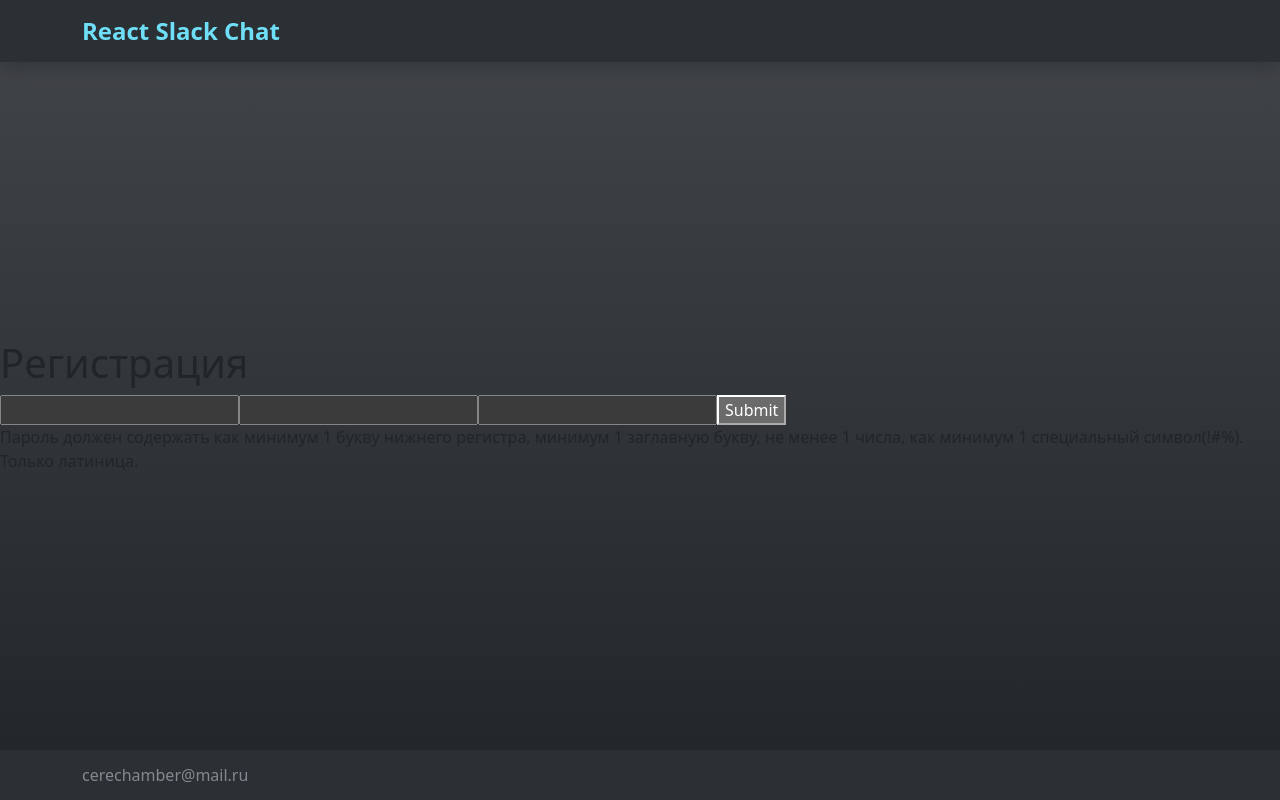
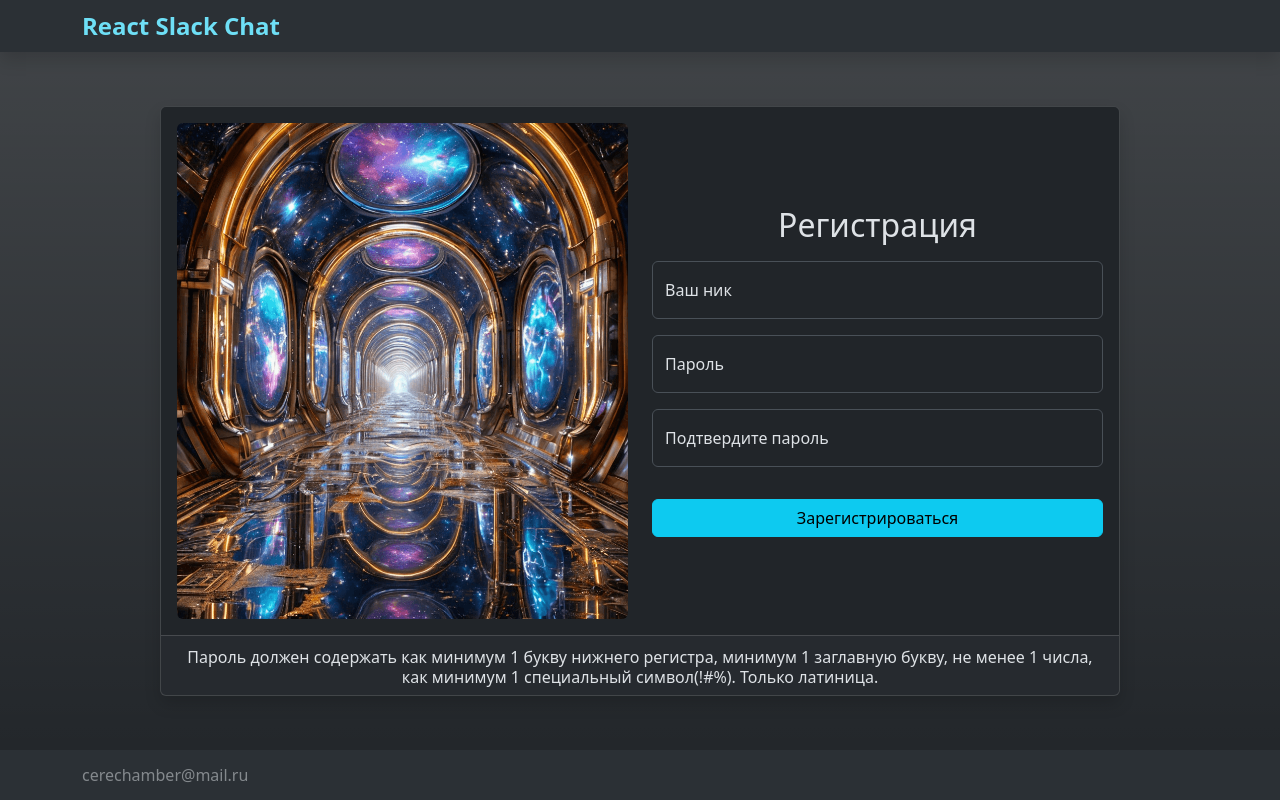
Before and after one commit to Cerechamber/js-react-developer-project-12, a React (Vite) app in the folder frontend/: page /reg in a window 1280 px wide. Built offline with nearby package versions, Linux system fonts and the light colour scheme.

Commit message:
formik + yup + bootstrap

```diff
--- a/frontend/src/App.css
+++ b/frontend/src/App.css
@@ -1,4 +1,6 @@
-body, html, #root {
+body,
+html,
+#root {
   height: 100%;
 }
 
--- a/frontend/src/components/Layout.jsx
+++ b/frontend/src/components/Layout.jsx
@@ -1,42 +1,54 @@
-import { Outlet } from "react-router-dom";
+import { Outlet, Link } from "react-router-dom";
 import { useSelector } from "react-redux";
-import { Container, Navbar, Button } from 'react-bootstrap';
+import { Container, Navbar, Button } from "react-bootstrap";
 const Layout = ({ dispatch, setUser, navigate }) => {
-    const { token } = useSelector(state => state.authReducer);
+  const { token } = useSelector((state) => state.authReducer);
   const getOut = () => {
-        localStorage.removeItem('userToken');
-        localStorage.removeItem('userName');
+    localStorage.removeItem("userToken");
+    localStorage.removeItem("userName");
     dispatch(setUser({}));
-        navigate('/login', {replace: true});
-    }
+    navigate("/login", { replace: true });
+  };
   return (
-    <div className="d-flex flex-column justify-content-between h-100 chat bg-dark bg-gradient" data-bs-theme="dark">
+    <div
+      className="d-flex flex-column justify-content-between h-100 chat bg-dark bg-gradient"
+      data-bs-theme="dark"
+    >
       <header className="header">
-
         <Navbar className="bg-body-tertiary shadow">
           <Container>
-            <Navbar.Brand href="/" className="text-info-emphasis fs-4 fw-semibold">React Slack Chat</Navbar.Brand>
-            { token ? <Button variant="outline-info" onClick={() => getOut()}>Выйти</Button> : null }
+            <Link
+              to="/"
+              className="text-info-emphasis fs-4 fw-semibold text-decoration-none"
+            >
+              React Slack Chat
+            </Link>
 
+            {token ? (
+              <Button variant="outline-info" onClick={() => getOut()}>
+                Выйти
+              </Button>
+            ) : null}
           </Container>
         </Navbar>
-
       </header>
 
       <Outlet />
 
-
       <footer className="footer">
-
         <Navbar className="bg-body-tertiary">
           <Container>
-            <Navbar.Brand href="mailto:cerechamber@mail.ru" className="fs-6 text-body-tertiary">cerechamber@mail.ru</Navbar.Brand>
+            <Navbar.Brand
+              href="mailto:cerechamber@mail.ru"
+              className="fs-6 text-body-tertiary"
+            >
+              cerechamber@mail.ru
+            </Navbar.Brand>
           </Container>
         </Navbar>
-
       </footer>
     </div>
-    )
-}
+  );
+};
 
 export default Layout;
--- a/frontend/src/components/Login.jsx
+++ b/frontend/src/components/Login.jsx
@@ -1,8 +1,18 @@
 import { useState } from "react";
-import { useFormik } from 'formik';
+import { useFormik } from "formik";
 import axios from "axios";
-import tunnel from '../assets/tunnel.png';
-import { Button, Row, Col, Container, Card, Form, Alert, FloatingLabel } from 'react-bootstrap';
+import { Link } from "react-router-dom";
+import tunnel from "../assets/tunnel.png";
+import {
+  Button,
+  Row,
+  Col,
+  Container,
+  Card,
+  Form,
+  Alert,
+  FloatingLabel,
+} from "react-bootstrap";
 
 const Login = ({ dispatch, setUser, navigate }) => {
   const [error, setError] = useState(false);
@@ -20,9 +30,9 @@ const Login = ({ dispatch, setUser, navigate }) => {
         .then(({ data }) => {
           setError(false);
           dispatch(setUser(data));
-          localStorage.setItem('userToken', data.token);
-          localStorage.setItem('userName', data.username);
-          navigate('/', { replace: false });
+          localStorage.setItem("userToken", data.token);
+          localStorage.setItem("userName", data.username);
+          navigate("/", { replace: false });
         })
         .catch(function (err) {
           if (err.status === 401) {
@@ -40,22 +50,31 @@ const Login = ({ dispatch, setUser, navigate }) => {
               <Card.Body>
                 <Row>
                   <Col md={6}>
-                    <Card.Img variant="top" className="auth__img object-fit-cover rounded" src={tunnel} />
+                    <Card.Img
+                      variant="top"
+                      className="auth__img object-fit-cover rounded"
+                      src={tunnel}
+                    />
                   </Col>
                   <Col md={6}>
                     <Row className="flex-column justify-content-center h-100">
-                    <Card.Title className="fs-2 text-center mb-3">Войти</Card.Title>
+                      <Card.Title className="fs-2 text-center mb-3">
+                        Войти
+                      </Card.Title>
                       <Form onSubmit={formik.handleSubmit}>
-
                         <FloatingLabel
                           controlId="nickAuth"
                           label="Ваш ник"
                           className="mb-3"
                         >
-                        <Form.Control type="text" name="nick"
-                           required placeholder="Ваш ник"
+                          <Form.Control
+                            type="text"
+                            name="nick"
+                            required
+                            placeholder="Ваш ник"
                             onChange={formik.handleChange}
-                           value={formik.values.nick} />
+                            value={formik.values.nick}
+                          />
                         </FloatingLabel>
 
                         <FloatingLabel
@@ -63,31 +82,41 @@ const Login = ({ dispatch, setUser, navigate }) => {
                           label="Пароль"
                           className="mb-3"
                         >
-                        <Form.Control type="password" name="password"
-                           required placeholder="Пароль"
+                          <Form.Control
+                            type="password"
+                            name="password"
+                            required
+                            placeholder="Пароль"
                             onChange={formik.handleChange}
-                            value={formik.values.password} />
+                            value={formik.values.password}
+                          />
                         </FloatingLabel>
 
-                        {error ? <Alert variant='danger'>
+                        {error ? (
+                          <Alert variant="danger">
                             Неверные имя пользователя или пароль
-                        </Alert> : null}
-                        <Button variant="info" className="w-100 mt-3" type="submit">Войти</Button>
+                          </Alert>
+                        ) : null}
+                        <Button
+                          variant="info"
+                          className="w-100 mt-3"
+                          type="submit"
+                        >
+                          Войти
+                        </Button>
                       </Form>
                     </Row>
-
                   </Col>
                 </Row>
               </Card.Body>
               <Card.Footer className="text-center pt-3 pb-2">
                 <Card.Subtitle className="mb-0">Нет аккаунта?</Card.Subtitle>
-                <Button variant="link" href="/reg">Зарегистрироваться</Button>
+                <Link to="/reg">Зарегистрироваться</Link>
               </Card.Footer>
             </Card>
           </Row>
         </Col>
       </Row>
-
     </Container>
   );
 };
--- a/frontend/src/components/NotFound.jsx
+++ b/frontend/src/components/NotFound.jsx
@@ -1,9 +1,9 @@
 const NotFound = () => {
   return (
     <div className="NotFound">
-    <div className="NotFound__self">упс, кажется не туда</div>
-  </div>
-  )
+      <div className="NotFound__self">упс, кажется не туда</div>
+    </div>
+  );
 };
 
 export default NotFound;
--- a/frontend/src/components/Reg.jsx
+++ b/frontend/src/components/Reg.jsx
@@ -1,63 +1,174 @@
-import { Formik, Form, Field } from "formik";
+import { Formik } from "formik";
 import * as Yup from "yup";
+import {
+  Button,
+  Row,
+  Col,
+  Container,
+  Card,
+  Form,
+  FloatingLabel,
+} from "react-bootstrap";
 import axios from "axios";
+import tunnel from "../assets/tunnel.png";
 
- const passwordMatch = /^(?=[^a-z]*[a-z])(?=[^A-Z]*[A-Z])(?=\D*\d)(?=[^!#%]*[!#%])[A-Za-z0-9!#%]{8,32}$/;
+const passwordMatch =
+  /^(?=[^a-z]*[a-z])(?=[^A-Z]*[A-Z])(?=\D*\d)(?=[^!#%]*[!#%])[A-Za-z0-9!#%]{8,32}$/;
 
 const SignupSchema = Yup.object().shape({
-  nick: Yup.string().required('Обязательное поле')
-    .min(4, 'Минимум 4 символа')
-    .max(25, 'Максимум 25 символов'),
+  nick: Yup.string()
+    .required("Обязательное поле")
+    .min(4, "Минимум 4 символа")
+    .max(25, "Максимум 25 символов"),
   password: Yup.string()
-    .min(8, 'Минимум 8 символов').required('Обязательное поле')
-    .max(32, 'Максимум 32 символов')
-    .matches(passwordMatch, 'Введите корректный пароль'),
-    passwordConfirm: Yup.string().required('Обязательное поле')
-    .oneOf([Yup.ref('password'), null], 'Пароли должны совпадать')
+    .min(8, "Минимум 8 символов")
+    .required("Обязательное поле")
+    .max(32, "Максимум 32 символов")
+    .matches(passwordMatch, "Введите корректный пароль"),
+  passwordConfirm: Yup.string()
+    .required("Обязательное поле")
+    .oneOf([Yup.ref("password"), null], "Пароли должны совпадать"),
 });
 
 const Reg = ({ dispatch, setUser, navigate }) => {
   return (
-    <div>
-      <h1>Регистрация</h1>
+    <Container fluid={true} className="auth mb-3 mt-3">
+      <Row className="justify-content-center align-items-center">
+        <Col xxl={6} lg={9} md={11}>
+          <Row>
+            <Card className="shadow p-0">
+              <Card.Body>
+                <Row>
+                  <Col md={6}>
+                    <Card.Img
+                      variant="top"
+                      className="auth__img object-fit-cover rounded"
+                      src={tunnel}
+                    />
+                  </Col>
+                  <Col md={6}>
+                    <Row className="flex-column justify-content-center h-100">
+                      <Card.Title className="fs-2 text-center mb-3">
+                        Регистрация
+                      </Card.Title>
                       <Formik
                         initialValues={{
                           nick: "",
                           password: "",
-          passwordConfirm: ""
+                          passwordConfirm: "",
                         }}
                         validationSchema={SignupSchema}
                         onSubmit={(values) => {
-          axios.post('/api/v1/signup',
-            { username: values.nick, password: values.password })
+                          axios
+                            .post("/api/v1/signup", {
+                              username: values.nick,
+                              password: values.password,
+                            })
                             .then(({ data }) => {
                               dispatch(setUser(data));
-              localStorage.setItem('userToken', data.token);
-              localStorage.setItem('userName', data.username);
-              navigate('/', { replace: false });
+                              localStorage.setItem("userToken", data.token);
+                              localStorage.setItem("userName", data.username);
+                              navigate("/", { replace: false });
                             });
                         }}
                       >
-        {({ errors, touched }) => (
-          <Form>
-            <Field name="nick" />
-            {errors.nick && touched.nick ? (
-              <div>{errors.nick}</div>
-            ) : null}
-            <Field name="password" type="password" />
-            {errors.password && touched.password ? (
-              <div>{errors.password}</div>
-            ) : null}
-            <Field name="passwordConfirm" type="password" />
-            {errors.passwordConfirm && touched.passwordConfirm ? (
-              <div>{errors.passwordConfirm}</div>
-            ) : null}
-            <button type="submit">Submit</button>
-            <div>Пароль должен содержать как минимум 1 букву нижнего регистра, минимум 1 заглавную букву, не менее 1 числа, как минимум 1 специальный символ(!#%). Только латиница.</div>
+                        {({
+                          errors,
+                          touched,
+                          values,
+                          handleChange,
+                          handleSubmit,
+                        }) => (
+                          <Form onSubmit={handleSubmit}>
+                            <FloatingLabel
+                              controlId="nickAuth"
+                              label="Ваш ник"
+                              className="mb-3"
+                            >
+                              <Form.Control
+                                type="text"
+                                name="nick"
+                                placeholder="Ваш ник"
+                                onChange={handleChange}
+                                value={values.nick}
+                                isInvalid={errors.nick && touched.nick}
+                                isValid={!errors.nick && touched.nick}
+                              />
+                              <Form.Control.Feedback type="invalid">
+                                {errors.nick}
+                              </Form.Control.Feedback>
+                            </FloatingLabel>
+
+                            <FloatingLabel
+                              controlId="passwordAuth"
+                              label="Пароль"
+                              className="mb-3"
+                            >
+                              <Form.Control
+                                type="password"
+                                name="password"
+                                placeholder="Пароль"
+                                onChange={handleChange}
+                                value={values.password}
+                                isInvalid={errors.password && touched.password}
+                                isValid={!errors.password && touched.password}
+                              />
+                              <Form.Control.Feedback type="invalid">
+                                {errors.password}
+                              </Form.Control.Feedback>
+                            </FloatingLabel>
+
+                            <FloatingLabel
+                              controlId="passwordAuthConfirm"
+                              label="Подтвердите пароль"
+                              className="mb-3"
+                            >
+                              <Form.Control
+                                type="password"
+                                name="passwordConfirm"
+                                placeholder="Подтвердите пароль"
+                                onChange={handleChange}
+                                value={values.passwordConfirm}
+                                isInvalid={
+                                  errors.passwordConfirm &&
+                                  touched.passwordConfirm
+                                }
+                                isValid={
+                                  !errors.passwordConfirm &&
+                                  touched.passwordConfirm
+                                }
+                              />
+                              <Form.Control.Feedback type="invalid">
+                                {errors.passwordConfirm}
+                              </Form.Control.Feedback>
+                            </FloatingLabel>
+
+                            <Button
+                              variant="info"
+                              className="w-100 mt-3"
+                              type="submit"
+                            >
+                              Зарегистрироваться
+                            </Button>
                           </Form>
                         )}
                       </Formik>
-    </div>
+                    </Row>
+                  </Col>
+                </Row>
+              </Card.Body>
+              <Card.Footer className="text-center pt-3 pb-2">
+                <Card.Subtitle className="mb-0">
+                  Пароль должен содержать как минимум 1 букву нижнего регистра,
+                  минимум 1 заглавную букву, не менее 1 числа, как минимум 1
+                  специальный символ(!#%). Только латиница.
+                </Card.Subtitle>
+              </Card.Footer>
+            </Card>
+          </Row>
+        </Col>
+      </Row>
+    </Container>
   );
 };
 
--- a/frontend/src/main.jsx
+++ b/frontend/src/main.jsx
@@ -2,7 +2,7 @@ import { createRoot } from "react-dom/client";
 import { Provider } from "react-redux";
 import { BrowserRouter } from "react-router-dom";
 import store from "./reducers/index.js";
-import 'bootstrap/dist/css/bootstrap.min.css';
+import "bootstrap/dist/css/bootstrap.min.css";
 import App from "./components/App.jsx";
 
 createRoot(document.getElementById("root")).render(
```
Also changed, not shown: frontend/src/components/App.jsx (+26 -5 lines). Lines whose indentation alone changed are shown as unchanged.
